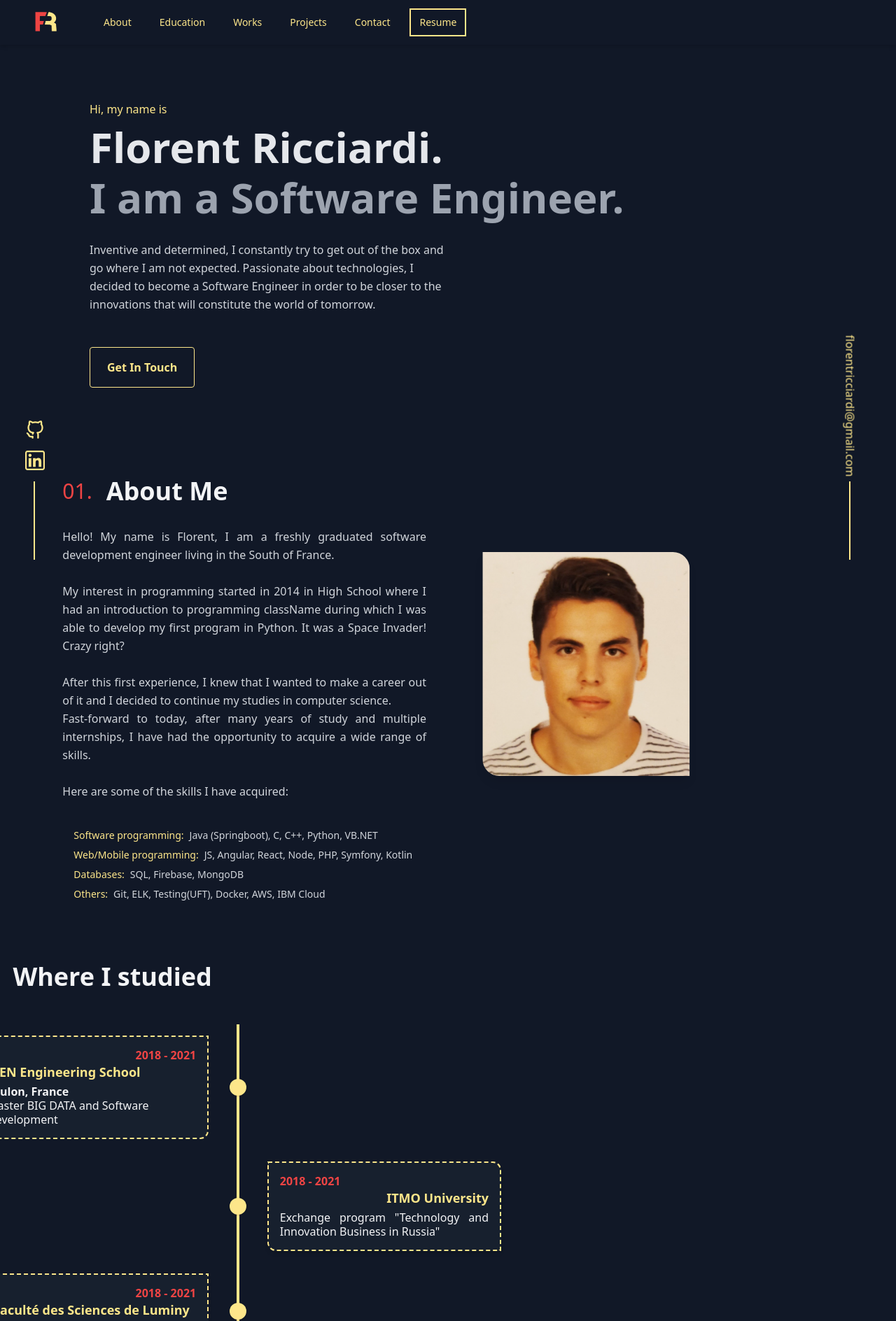
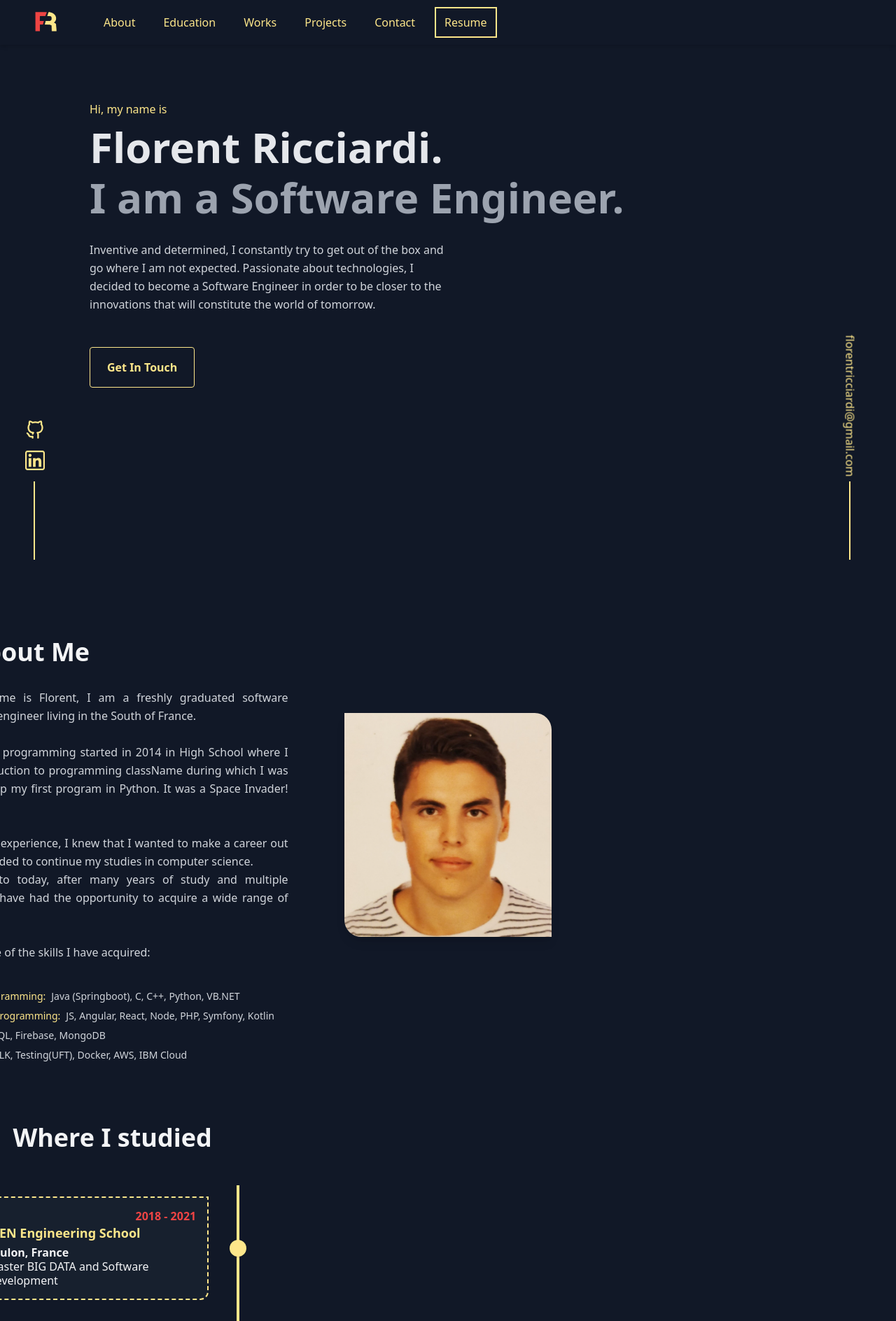
Before and after one commit to RicciardiFlorent/portfolio, a React (Create React App) app: page / in a window 1280 px wide. Shown: the top 1888 px of the page at 70% size. Built offline with nearby package versions, Linux system fonts and the light colour scheme.

Commit message:
adding new project

```diff
--- a/src/components/Education.js
+++ b/src/components/Education.js
@@ -74,7 +74,7 @@ function Education() {
               >
 
                 <p className="font-semibold leading-tight text-left  text-red-500 ">
-                  2018 - 2021
+                  Sept 2019 - Février 2020
                 </p>
                 <h3 className="font-bold text-lg text-left sm:text-right mb-1 text-yellow-200 ">ITMO University</h3>
 
@@ -89,7 +89,7 @@ function Education() {
               >
 
                 <p className="font-semibold leading-tight text-left sm:text-right text-red-500 ">
-                  2018 - 2021
+                  2017 - 2018
                 </p>
                 <h3 className="font-bold text-lg mb-1 text-yellow-200 ">Faculté des Sciences de Luminy</h3>
                 <p className="leading-tight sm:text-justify text-gray-100">
@@ -122,7 +122,7 @@ function Education() {
               >
 
                 <p className="font-semibold leading-tight text-left  text-red-500 ">
-                  2018 - 2021
+                  2015 - 2017
                 </p>
                 <h3 className="font-bold text-lg mb-1 text-left sm:text-right text-yellow-200 ">IUT Aix-Marseille</h3>
 
--- a/src/components/Intro.js
+++ b/src/components/Intro.js
@@ -6,7 +6,7 @@ function Intro() {
   }, []);
 
   return (
-    <section  id="intro" className="py-20">
+    <section  id="intro" className="py-20 sm:h-screen">
       <div className="max-w-5xl mx-auto px-6 lg:px-0">
         <h4 className="test mb-3 text-yellow-200">Hi, my name is</h4>
         <h1 className=" mb-3 text-2xl sm:text-6xl font-black text-gray-200">Florent Ricciardi.</h1>
--- a/src/components/Navbar.js
+++ b/src/components/Navbar.js
@@ -20,41 +20,41 @@ function Navbar() {
             <div className="ml-10 flex items-baseline space-x-4">
               <a
                 href="#aboutme"
-                className=" hover:bg-red-500 hover:bg-opacity-20  text-yellow-200 px-3 py-2  text-sm font-medium"
+                className=" hover:bg-red-500 hover:bg-opacity-20  text-yellow-200 px-3 py-2  text-base font-medium"
               >
                 About
               </a>
 
               <a
                 href="#education"
-                className="text-yellow-200 hover:bg-red-500 hover:bg-opacity-20 px-3 py-2  text-sm font-medium"
+                className="text-yellow-200 hover:bg-red-500 hover:bg-opacity-20 px-3 py-2  text-base font-medium"
               >
                 Education
               </a>
 
               <a
                 href="#works"
-                className="text-yellow-200 hover:bg-red-500 hover:bg-opacity-20 px-3 py-2 text-sm font-medium"
+                className="text-yellow-200 hover:bg-red-500 hover:bg-opacity-20 px-3 py-2 text-base font-medium"
               >
                 Works
               </a>
 
               <a
                 href="#projects"
-                className="text-yellow-200 hover:bg-red-500 hover:bg-opacity-20 px-3 py-2  text-sm font-medium"
+                className="text-yellow-200 hover:bg-red-500 hover:bg-opacity-20 px-3 py-2  text-base font-medium"
               >
                 Projects
               </a>
 
               <a
                 href="#contact"
-                className="text-yellow-200 hover:bg-red-500 hover:bg-opacity-20 px-3 py-2 text-sm font-medium"
+                className="text-yellow-200 hover:bg-red-500 hover:bg-opacity-20 px-3 py-2 text-base font-medium"
               >
                 Contact
               </a>
               <a href="https://drive.google.com/file/d/18tZfN038dEI3OHlhkuu3i5b08Oo7QAR7/view?usp=sharing"
                  target="_blank" rel="noreferrer"
-                className="text-yellow-200 border-2 border-yellow-200 hover:bg-red-500 hover:bg-opacity-20 px-3 py-2 text-sm font-medium"
+                className="text-yellow-200 border-2 border-yellow-200 hover:bg-red-500 hover:bg-opacity-20 px-3 py-2 text-base font-medium"
               >
                 Resume
               </a>
--- a/src/components/Projects.js
+++ b/src/components/Projects.js
@@ -45,6 +45,13 @@ const project6 = {
   description : "This portfolio was entirely designed and created by me. It allows me to present myself and my background. It also gives an overview of my skills and my projects that I have done. This site was built with React , Tailwind CSS and GSAP for animations",
   technologies : ["React","TailwindCSS", "GSAP"],
   githubLink : "https://github.com/RicciardiFlorent/portfolio",
+}
+
+const projectcurrent = {
+  title : "Social Network app",
+  description : "This app allows users to connect with people by sharing publications, photos, videos, job offers... In addition, users can communicate through instant messaging, audio and video calls. Many other features are available offering the possibility to users to create a professional network.",
+  technologies : ["React","Redux", "Mongo DB", "Node JS", "Styled-Component", ],
+  websiteLink : "https://www.youtube.com/watch?v=L-ZZGYtCD9c"
 }
 
 function Projects() {
@@ -96,6 +103,7 @@ function Projects() {
              </div>
 
           </div>
+            <ItemProject project={projectcurrent}/>
             <ItemProject project={project1}/>
             <ItemProject project={project2}/>
             <ItemProject project={project6}/>
```
